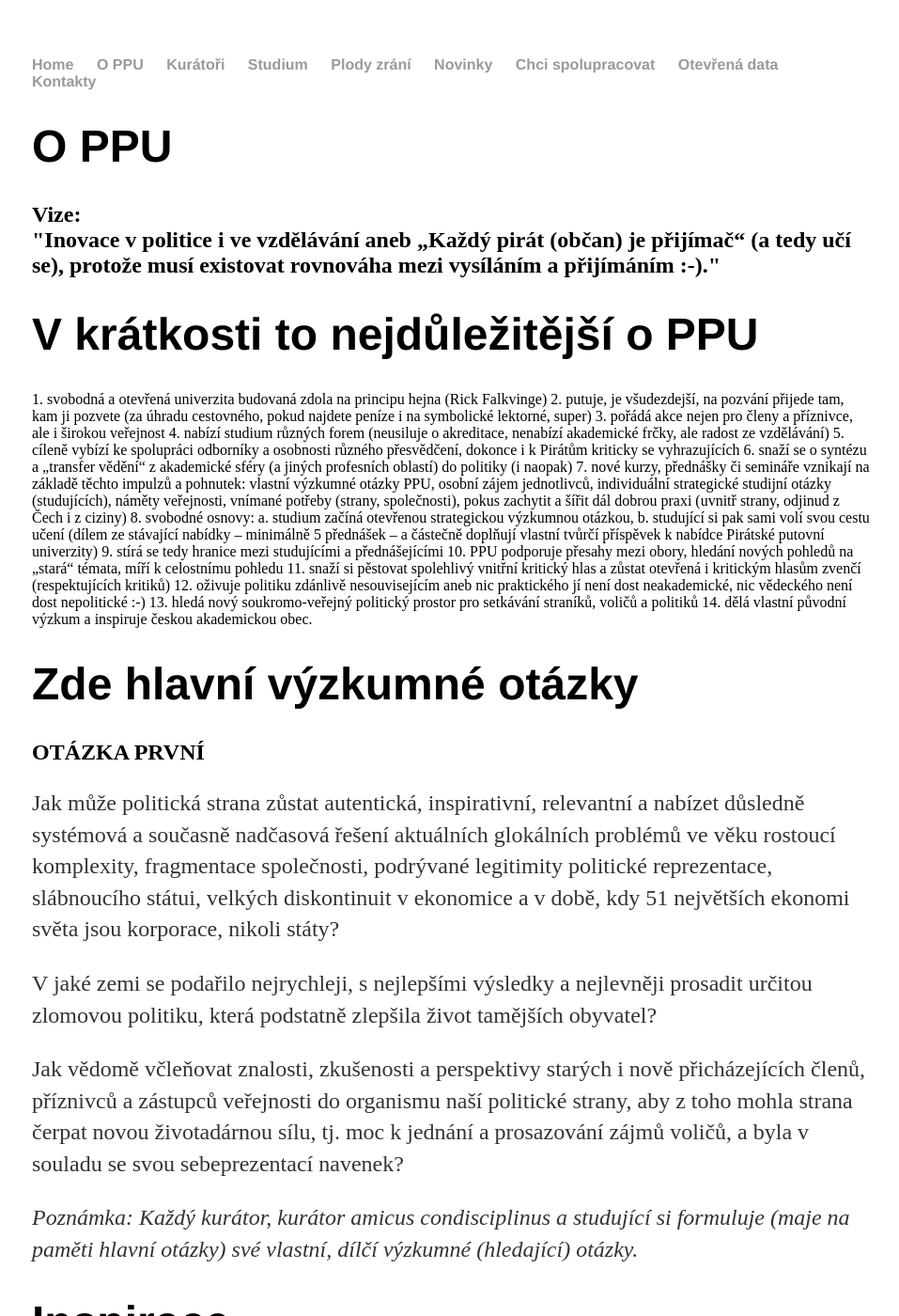
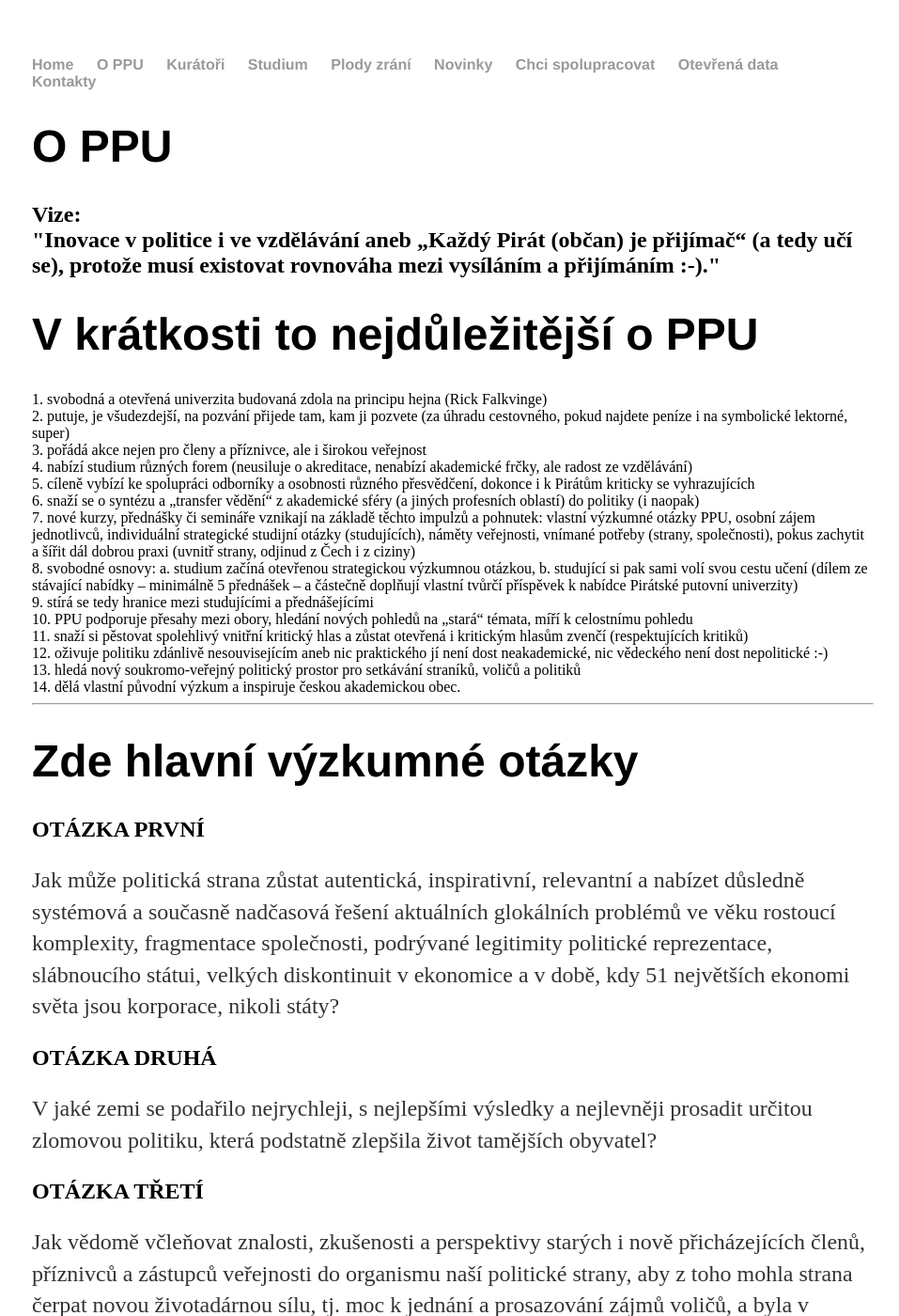
Before and after one commit to otazky/otazky.github.io, a Jekyll site: the page built from about/index.html, in a window 1280 px wide and 1400 px high. Shown: the whole window at 94% size, without its empty margins (158-1115 px from the left). Built offline with Jekyll 4.4.1, drawn with Linux system fonts in a browser that asks for light colours.

Commit message:
Úprava odstavců

```diff
--- a/about/index.html
+++ b/about/index.html
@@ -5,40 +5,42 @@ title: O PPU
 
 <h1>{{ page.title }}</h1>
 
-<h2> Vize: <br>
-"Inovace v politice i ve vzdělávání aneb „Každý pirát (občan) je přijímač“ (a tedy učí se), protože musí existovat rovnováha mezi vysíláním a přijímáním :-)." </h2>
+<p background-color="grey";><h2> Vize: <br>
+"Inovace v politice i ve vzdělávání aneb „Každý Pirát (občan) je přijímač“ (a tedy učí se), protože musí existovat rovnováha mezi vysíláním a přijímáním :-)." </h2></p>
 
 <h1> V krátkosti to nejdůležitější o PPU</h1>
 
-1. svobodná a otevřená univerzita budovaná zdola na principu hejna (Rick Falkvinge)
-2.  putuje, je všudezdejší, na pozvání přijede tam, kam ji pozvete (za úhradu cestovného, pokud najdete peníze i na symbolické lektorné, super)
-3. pořádá akce nejen pro členy a příznivce, ale i širokou veřejnost
-4. nabízí studium různých forem (neusiluje o akreditace, nenabízí akademické frčky, ale radost ze vzdělávání)
-5. cíleně vybízí ke spolupráci odborníky a osobnosti různého přesvědčení, dokonce i k Pirátům kriticky se vyhrazujících
-6. snaží se o syntézu a „transfer vědění“ z akademické sféry (a jiných profesních oblastí) do politiky (i naopak)
-7. nové kurzy, přednášky či semináře vznikají na základě těchto impulzů a pohnutek: vlastní výzkumné otázky PPU, osobní zájem jednotlivců, individuální strategické studijní otázky (studujících), náměty veřejnosti, vnímané potřeby (strany, společnosti), pokus zachytit a šířit dál dobrou praxi (uvnitř strany, odjinud z Čech i z ciziny)
-8. svobodné osnovy: a. studium začíná otevřenou strategickou výzkumnou otázkou, b. studující si pak sami volí svou cestu učení (dílem ze stávající nabídky – minimálně 5 přednášek – a částečně doplňují vlastní tvůrčí příspěvek k nabídce Pirátské putovní univerzity)
-9. stírá se tedy hranice mezi studujícími a přednášejícími
-10. PPU podporuje přesahy mezi obory, hledání nových pohledů na „stará“ témata, míří k celostnímu pohledu
-11. snaží si pěstovat spolehlivý vnitřní kritický hlas a zůstat otevřená i kritickým hlasům zvenčí (respektujících kritiků)
-12. oživuje politiku zdánlivě nesouvisejícím aneb nic praktického jí není dost neakademické, nic vědeckého není dost nepolitické :-)
-13. hledá nový soukromo-veřejný politický prostor pro setkávání straníků, voličů a politiků
+1. svobodná a otevřená univerzita budovaná zdola na principu hejna (Rick Falkvinge) <br>
+2.  putuje, je všudezdejší, na pozvání přijede tam, kam ji pozvete (za úhradu cestovného, pokud najdete peníze i na symbolické lektorné, super) <br>
+3. pořádá akce nejen pro členy a příznivce, ale i širokou veřejnost <br>
+4. nabízí studium různých forem (neusiluje o akreditace, nenabízí akademické frčky, ale radost ze vzdělávání) <br>
+5. cíleně vybízí ke spolupráci odborníky a osobnosti různého přesvědčení, dokonce i k Pirátům kriticky se vyhrazujících <br>
+6. snaží se o syntézu a „transfer vědění“ z akademické sféry (a jiných profesních oblastí) do politiky (i naopak)   <br>
+7. nové kurzy, přednášky či semináře vznikají na základě těchto impulzů a pohnutek: vlastní výzkumné otázky PPU, osobní zájem  jednotlivců, individuální strategické studijní otázky (studujících), náměty veřejnosti, vnímané potřeby (strany, společnosti), pokus zachytit a šířit dál dobrou praxi (uvnitř strany, odjinud z Čech i z ciziny) <br>
+8. svobodné osnovy: a. studium začíná otevřenou strategickou výzkumnou otázkou, b. studující si pak sami volí svou cestu učení (dílem ze stávající nabídky – minimálně 5 přednášek – a částečně doplňují vlastní tvůrčí příspěvek k nabídce Pirátské putovní univerzity)  <br>
+9. stírá se tedy hranice mezi studujícími a přednášejícími <br>
+10. PPU podporuje přesahy mezi obory, hledání nových pohledů na „stará“ témata, míří k celostnímu pohledu  <br>
+11. snaží si pěstovat spolehlivý vnitřní kritický hlas a zůstat otevřená i kritickým hlasům zvenčí (respektujících kritiků) <br>
+12. oživuje politiku zdánlivě nesouvisejícím aneb nic praktického jí není dost neakademické, nic vědeckého není dost nepolitické :-) <br>
+13. hledá nový soukromo-veřejný politický prostor pro setkávání straníků, voličů a politiků <br>
 14. dělá vlastní původní výzkum a inspiruje českou akademickou obec.
 
+<hr>
 <h1> Zde hlavní výzkumné otázky </h1>
 
 <h2>OTÁZKA PRVNÍ</h2>
 <p>Jak může politická strana zůstat autentická, inspirativní, relevantní a nabízet důsledně systémová a současně nadčasová řešení aktuálních glokálních problémů ve věku rostoucí komplexity, fragmentace společnosti, podrývané legitimity politické reprezentace, slábnoucího státui, velkých diskontinuit v ekonomice a v době, kdy 51 největších ekonomi světa jsou korporace, nikoli státy? </p>
 
-<h2OTÁZKA DRUHÁ</h2>
+<h2>OTÁZKA DRUHÁ</h2>
 <p>V jaké zemi se podařilo nejrychleji, s nejlepšími výsledky a nejlevněji prosadit určitou zlomovou politiku, která podstatně zlepšila život tamějších obyvatel?</p>
 
 
-<h2OTÁZKA TŘETÍ</h2>
+<h2>OTÁZKA TŘETÍ</h2>
 <p>Jak vědomě včleňovat znalosti, zkušenosti a perspektivy starých i nově přicházejících členů, příznivců a zástupců veřejnosti do organismu naší politické strany, aby z toho mohla strana čerpat novou životadárnou sílu, tj. moc k jednání a prosazování zájmů voličů, a byla v souladu se svou sebeprezentací navenek? </p>
 
 <p><i>Poznámka: Každý kurátor, kurátor amicus condisciplinus a studující si formuluje (maje na paměti hlavní otázky) své vlastní, dílčí výzkumné (hledající) otázky. </i></p>
 
+<hr>
 <h1>Inspirace</h1>
 <p>Představujeme osobnosti, experimenty či projekty v oblasti pedagogiky, vzdělávání a rozvoje společnosti, které nás volně inspirovaly:</p>
 
```
